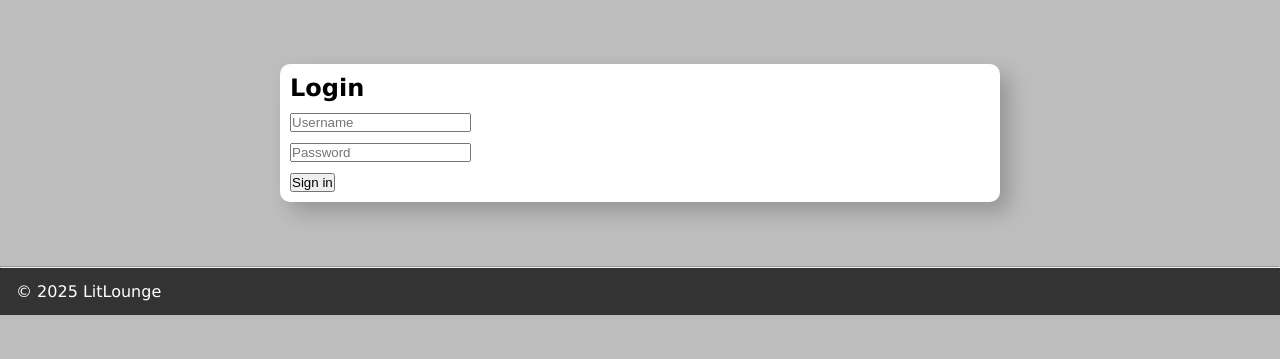
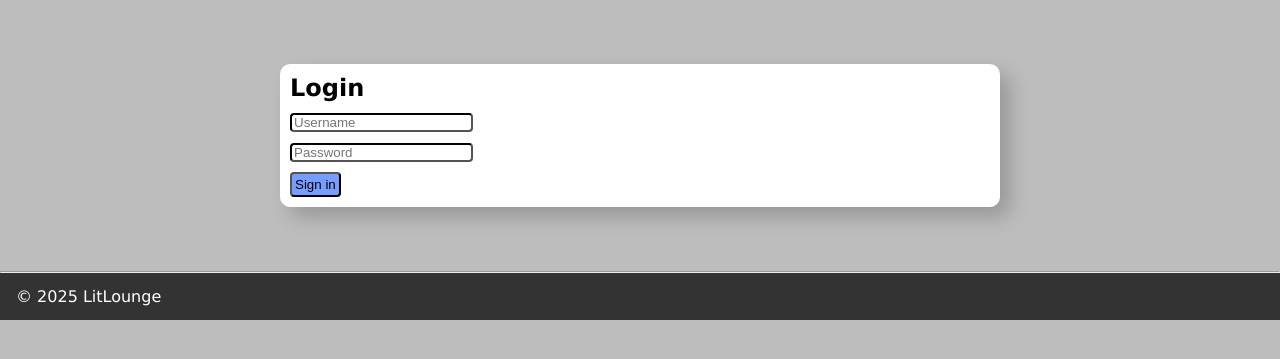
Before and after one commit to Random-Devil-with-internet/Year-12-3-Assignment, a Flask app: page / in a window 1280 px wide. Shown: the part 49-408 px from the top of the page. Run offline with Flask 3, Linux system fonts and the light colour scheme.

Commit message:
button and input styling

```diff
--- a/static/main.css
+++ b/static/main.css
@@ -54,7 +54,16 @@ li a:hover {
 }
 
 input {
+    border-radius: 4px;
+    border-color: black;
+    padding-left: 2px;
     margin-bottom: 10px;
+}
+
+button {
+    border-radius: 4px;
+    padding: 3px;
+    background-color: rgb(118, 157, 255);
 }
 
 #Con {
```
